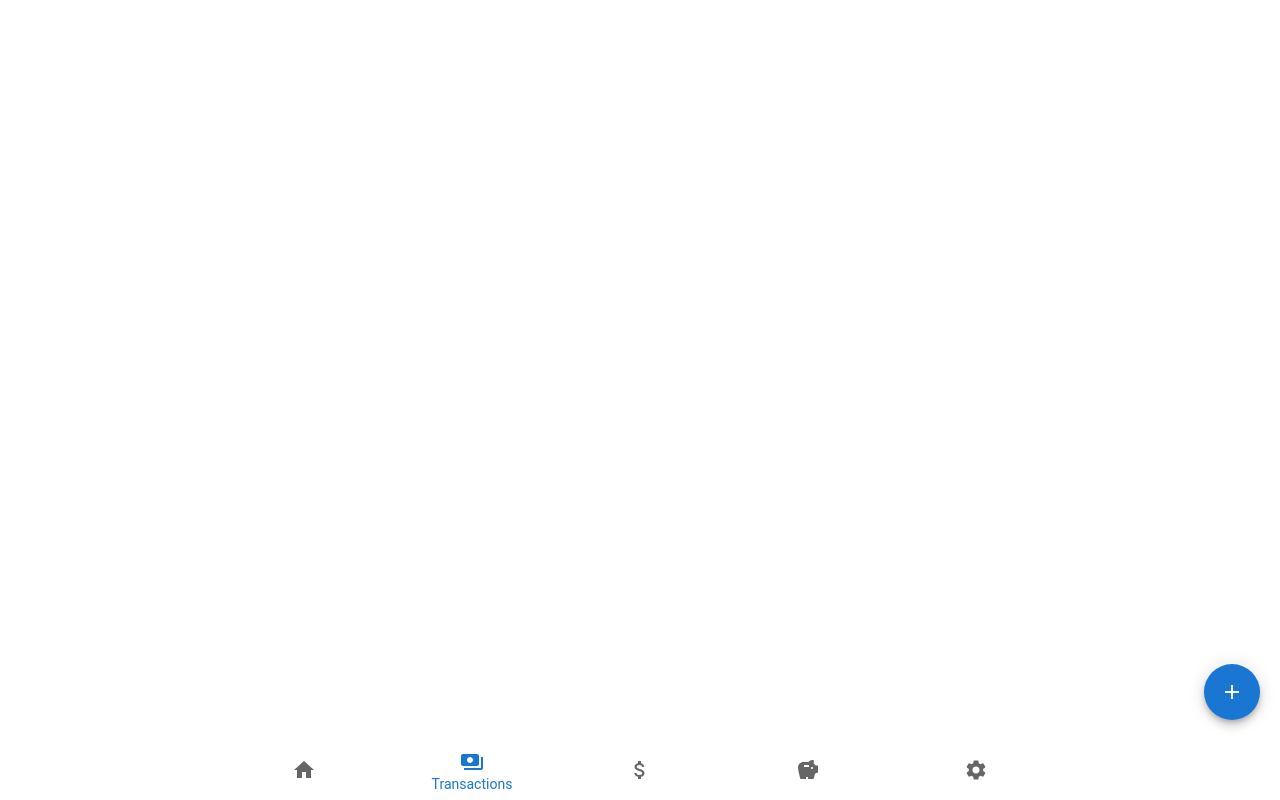
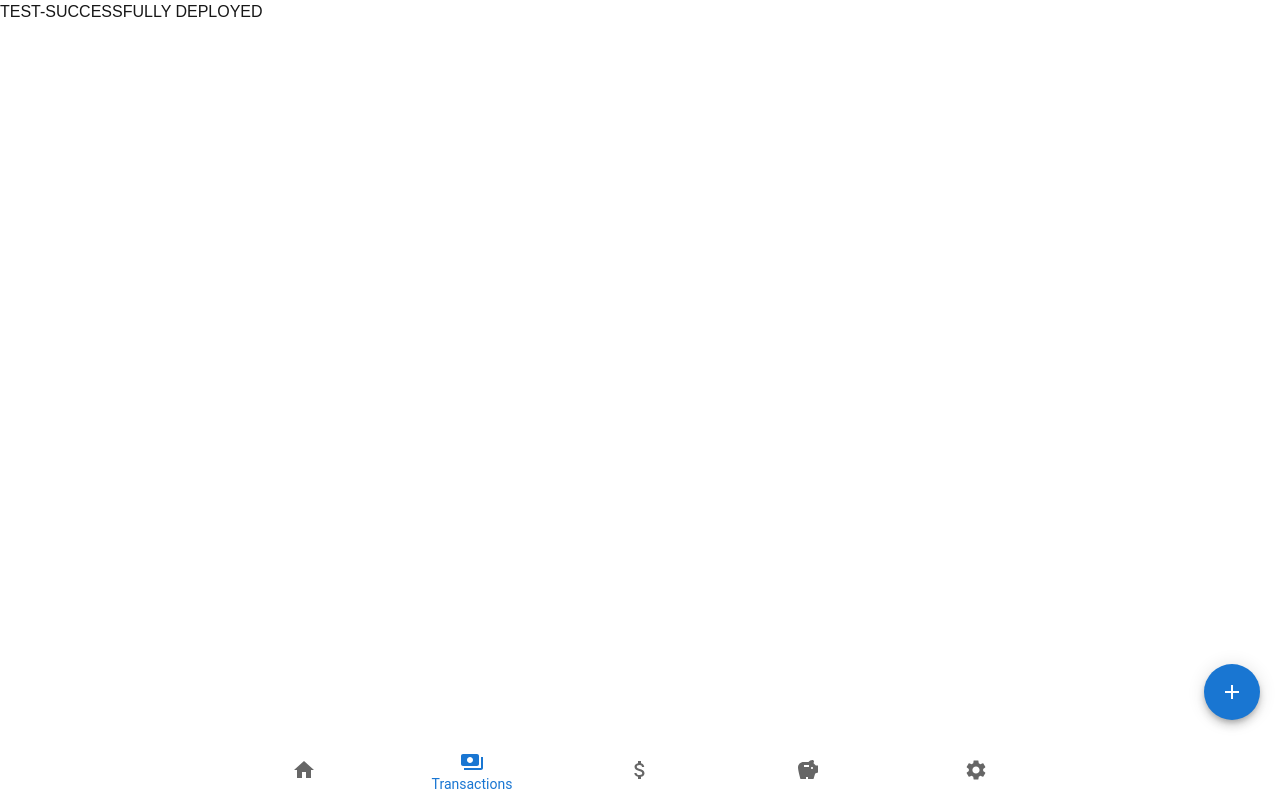
Before and after one commit to ra-kiss/bsp6-expense-tracker, a Next.js app: page / in a window 1280 px wide. Built offline with nearby package versions, Linux system fonts and the light colour scheme.

Commit message:
Attempted first deploy [deploy]

```diff
--- a/app/page.js
+++ b/app/page.js
@@ -7,6 +7,7 @@ import AddIcon from '@mui/icons-material/Add';
 export default function Home(){
   return (
     <div>
+      <p>TEST-SUCCESSFULLY DEPLOYED</p>
       <div className="fixed bottom-20 right-5 z-50">
         <Fab color="primary" aria-label="add">
           <AddIcon />
```
